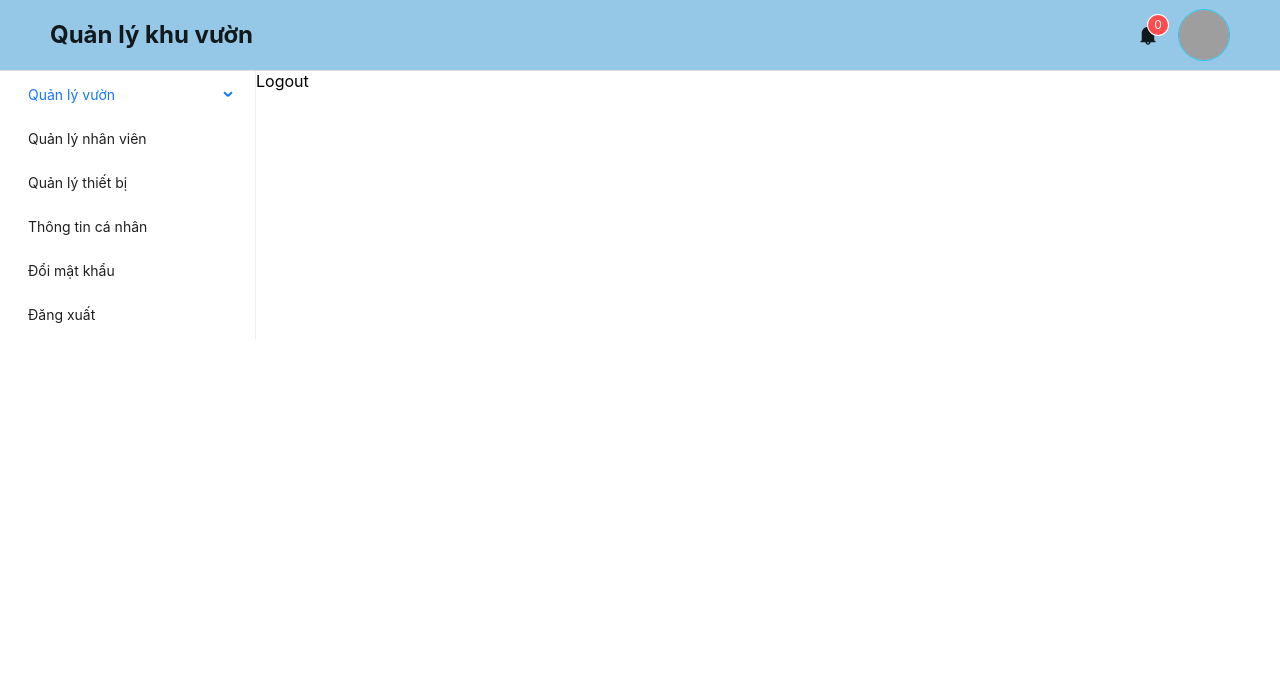
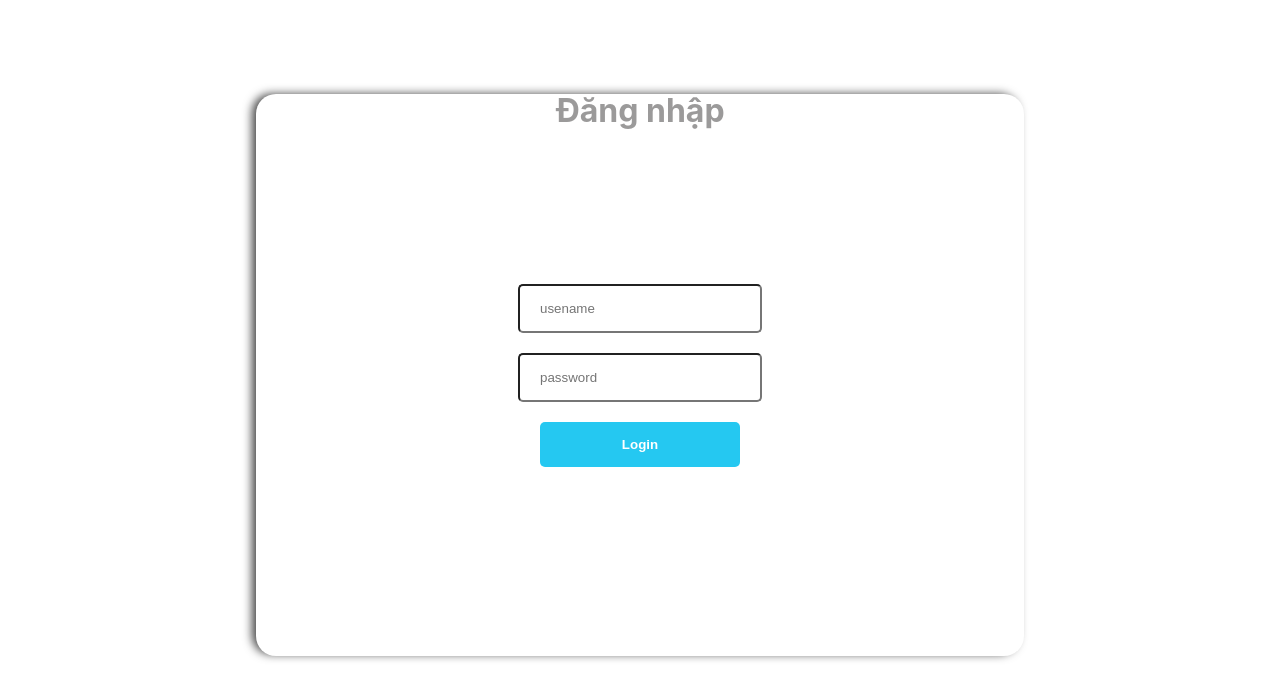
Before and after one commit to thaithuytb/datn, a React (Create React App) app in the folder web/: page /logout in a window 1280 px wide. Shown: the top 700 px of the page. Built offline with nearby package versions, Linux system fonts and the light colour scheme; grey boxes are pictures that could not be loaded.

Commit message:
login form

```diff
--- a/web/src/App.tsx
+++ b/web/src/App.tsx
@@ -9,41 +9,43 @@ import PersonalInformation from "./pages/PersonalInformation";
 import { ProtectedRoute } from "./routes/protectedRoute";
 import { AdminRoute } from "./routes/adminRoute";
 import NotFound from "./components/NotFound";
+import Login from "./pages/Login";
 
 const App = () => {
   return (
-    <BrowserRouter>
-      <HeaderLayout />
-      <div className="app_content">
-        <SidebarLayout />
-        <Routes>
-          <Route
-            path="/garden/*"
-            element={<ProtectedRoute componentRedirect={Garden} />}
-          />
-          <Route
-            path="/management-worker/*"
-            element={<AdminRoute componentRedirect={NotFound} />}
-          />
-          <Route
-            path="/management-device/*"
-            element={<AdminRoute componentRedirect={NotFound} />}
-          />
-          <Route
-            path="/personal-information"
-            element={<ProtectedRoute componentRedirect={PersonalInformation} />}
-          />
-          <Route
-            path="/change-password"
-            element={<ProtectedRoute componentRedirect={ChangePassword} />}
-          />
-          <Route
-            path="/logout"
-            element={<ProtectedRoute componentRedirect={Logout} />}
-          />
-        </Routes>
-      </div>
-    </BrowserRouter>
+    <Login />
+    // <BrowserRouter>
+    //   <HeaderLayout />
+    //   <div className="app_content">
+    //     <SidebarLayout />
+    //     <Routes>
+    //       <Route
+    //         path="/garden/*"
+    //         element={<ProtectedRoute componentRedirect={Garden} />}
+    //       />
+    //       <Route
+    //         path="/management-worker/*"
+    //         element={<AdminRoute componentRedirect={NotFound} />}
+    //       />
+    //       <Route
+    //         path="/management-device/*"
+    //         element={<AdminRoute componentRedirect={NotFound} />}
+    //       />
+    //       <Route
+    //         path="/personal-information"
+    //         element={<ProtectedRoute componentRedirect={PersonalInformation} />}
+    //       />
+    //       <Route
+    //         path="/change-password"
+    //         element={<ProtectedRoute componentRedirect={ChangePassword} />}
+    //       />
+    //       <Route
+    //         path="/logout"
+    //         element={<ProtectedRoute componentRedirect={Logout} />}
+    //       />
+    //     </Routes>
+    //   </div>
+    // </BrowserRouter>
   );
 };
 
--- /dev/null
+++ b/web/src/pages/Login/index.css
@@ -0,0 +1,54 @@
+.wp_login {
+	height: calc(100vh - 50px);
+	display: flex;
+	align-items: center;
+	justify-content: center;
+	z-index: 1;
+}
+
+.login {
+	width: 60%;
+	height: 75%;
+	box-shadow: -5px -1px 10px -1px rgba(0, 0, 0, 0.72);
+	-webkit-box-shadow: -5px -1px 10px -1px rgba(0, 0, 0, 0.72);
+	-moz-box-shadow: -5px -1px 10px -1px rgba(0, 0, 0, 0.72);
+	display: flex;
+	align-items: center;
+	border-radius: 20px;
+	display: flex;
+}
+
+.login_form {
+	width: 100%;
+	height: 100%;
+	text-align: center;
+	display: flex;
+	flex-direction: column;
+	align-items: center;
+	justify-content: center;
+}
+
+.login_form input {
+	width: 200px;
+	border-radius: 5px;
+	padding: 15px 20px;
+	outline: none;
+	margin-bottom: 20px;
+}
+
+.login_form button {
+	width: 200px;
+	padding: 15px 20px;
+	background-color: #25c8f1;
+	color: white;
+	border: none;
+	font-weight: bold;
+	cursor: pointer;
+	border-radius: 5px;
+}
+
+.login_title {
+	position: absolute;
+	top: 70px;
+	color: rgb(155, 154, 154);
+}
--- a/web/src/pages/Login/index.tsx
+++ b/web/src/pages/Login/index.tsx
@@ -1,3 +1,39 @@
+import { useState } from "react";
+import "./index.css";
+
 export default function Login() {
-  return <div>Login</div>;
+  const [data, setData] = useState<any>();
+  const setPrams = (e: any) => {
+    let name = e.target.name;
+    let value = e.target.value;
+    setData({
+      ...data,
+      [name]: value,
+    });
+  };
+  const submit = (e: any) => {
+    e.preventDefault();
+  };
+  return (
+    <div className="wp_login">
+      <h1 className="login_title">Đăng nhập</h1>
+      <div className="login">
+        <form onSubmit={submit} className="login_form">
+          <input
+            type="text"
+            placeholder="usename"
+            name="phone"
+            onChange={setPrams}
+          />
+          <input
+            type="password"
+            placeholder="password"
+            name="password"
+            onChange={setPrams}
+          />
+          <button type="submit">Login</button>
+        </form>
+      </div>
+    </div>
+  );
 }
```
